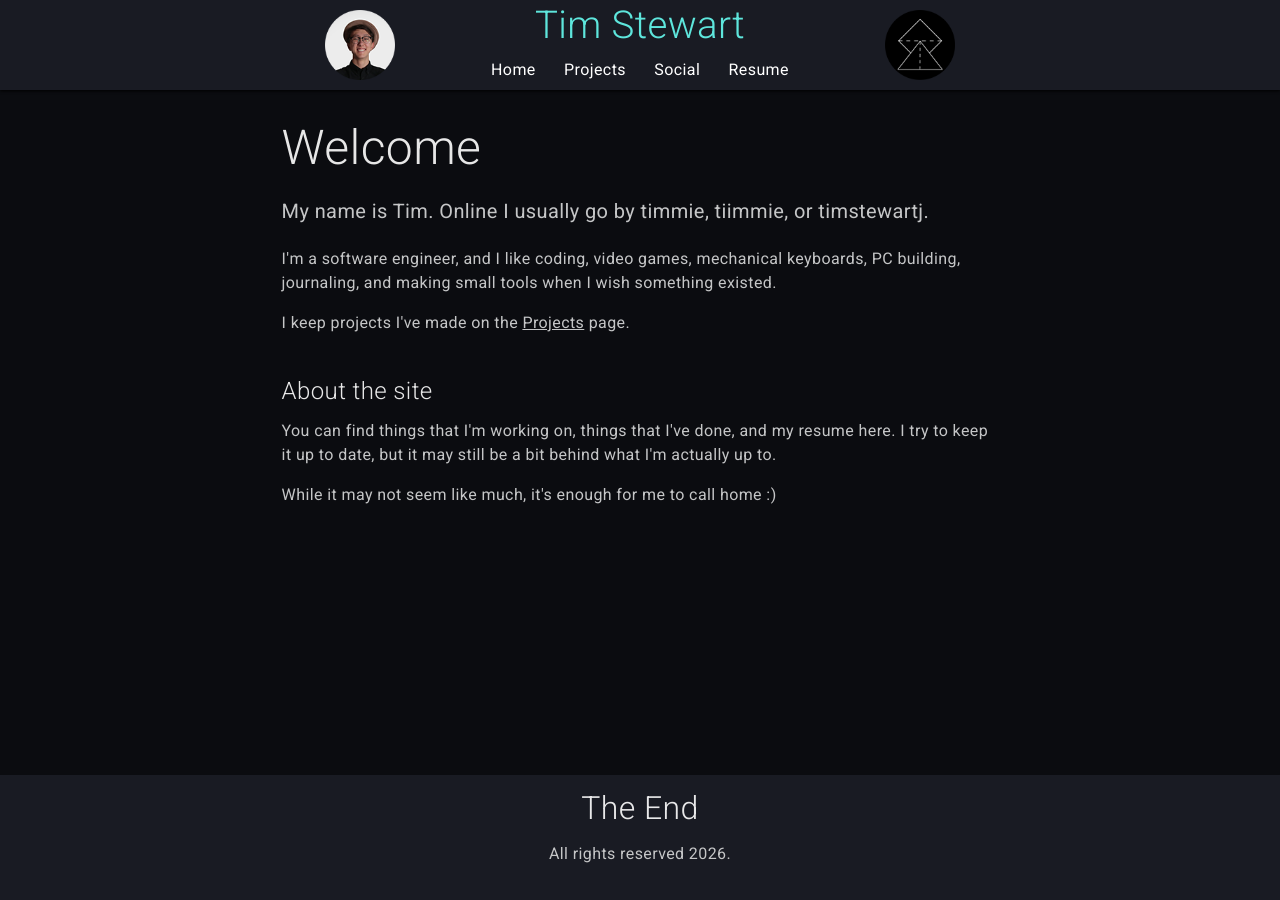
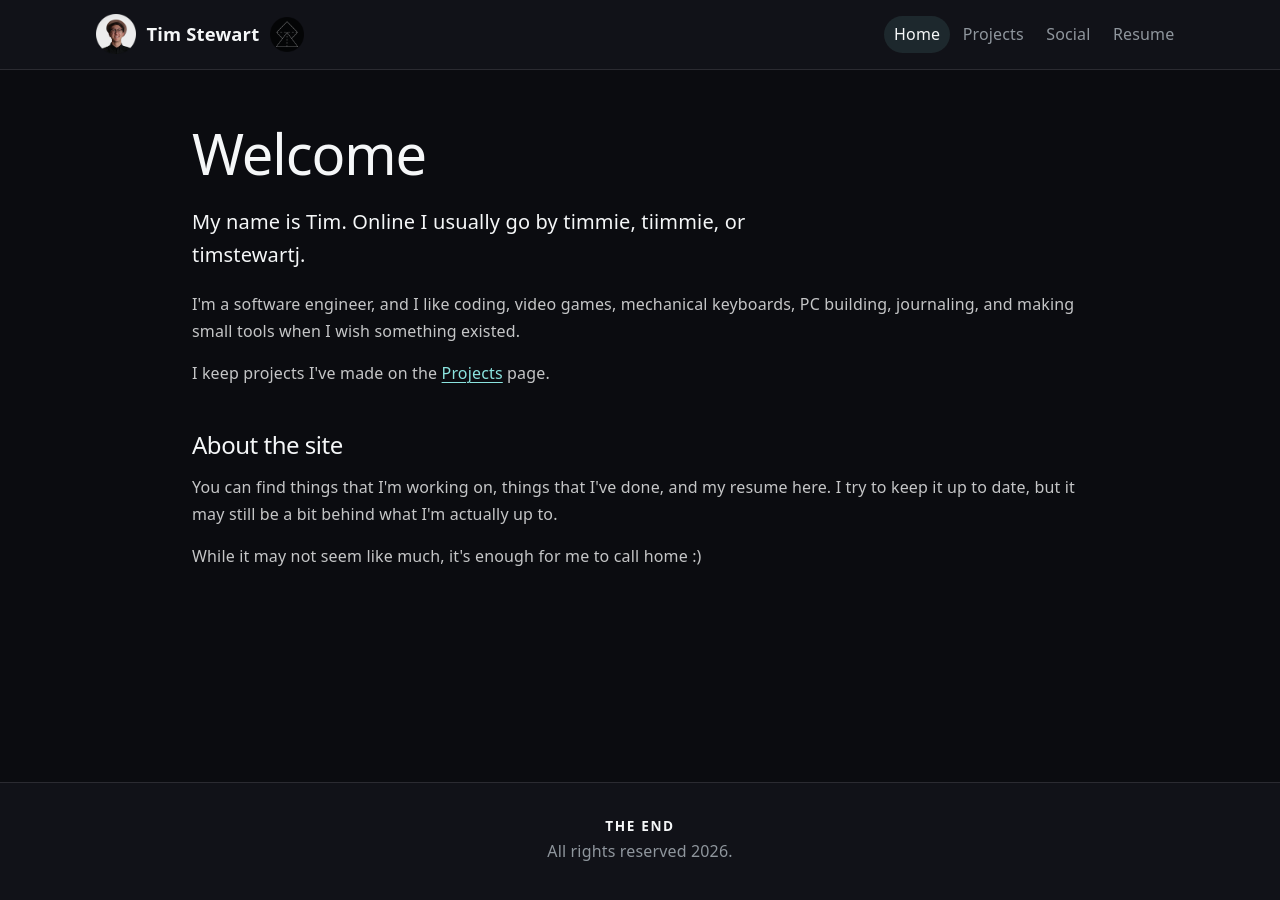
Before and after one commit to TimStewartJ/personal-site, a Jekyll site: the page built from index.html, in a window 1280 px wide. Built offline with Jekyll 4.4.1, drawn with Linux system fonts in a browser that asks for light colours.

Commit message:
Polish site shell
Co-authored-by: Copilot <223556219+Copilot@users.noreply.github.com>

```diff
--- a/_layouts/default.html
+++ b/_layouts/default.html
@@ -5,7 +5,6 @@
     <meta name="viewport" content="width=device-width, initial-scale=1" />
     <meta name="theme-color" content="#0b0c10" />
     <title>{% if page.title %}{{ page.title }} | {% endif %}TimStewartJ</title>
-    <link href="https://fonts.googleapis.com/css?family=Roboto:300,400" rel="stylesheet" type="text/css" />
     <link rel="stylesheet" href="{{ "/assets/css/style.css" | relative_url }}" />
     <link rel="shortcut icon" type="image/x-icon" href="{{ "/assets/favicon/favicon.ico" | relative_url }}" />
     <link rel="apple-touch-icon" sizes="180x180" href="{{ "/assets/favicon/apple-touch-icon.png" | relative_url }}" />
@@ -16,35 +15,29 @@
 
   <body>
     <div class="container">
-      <!--
-Beginning of actual display
-The fixed header
--->
+      <header class="headerholder">
+        <div class="header">
+          <a class="site-brand" href="{{ "/" | relative_url }}">
+            <img src="{{ "/assets/images/OffProf.png" | relative_url }}" id="headimg" alt="" aria-hidden="true" />
+            <span id="headtitle">Tim Stewart</span>
+            <img src="{{ "/assets/images/Logo.png" | relative_url }}" id="logoimg" alt="" aria-hidden="true" />
+          </a>
 
-      <div class="headerholder">
-        <div class="header">
-          <img src="{{ "/assets/images/OffProf.png" | relative_url }}" id="headimg" /><img src="{{ "/assets/images/Logo.png" | relative_url }}" id="logoimg" />
-          <div id="headtitle">
-            <h1><a href="{{ "/" | relative_url }}">Tim Stewart</a></h1>
-          </div>
-
-          <nav>
-            <a href="{{ "/" | relative_url }}">Home</a>
-            <a href="{{ "/projects" | relative_url }}">Projects</a>
-            <a href="{{ "/social" | relative_url }}">Social</a>
-            <a href="{{ "/resume" | relative_url }}">Resume</a>
+          <nav aria-label="Primary">
+            <a href="{{ "/" | relative_url }}"{% if page.url == "/" %} aria-current="page"{% endif %}>Home</a>
+            <a href="{{ "/projects" | relative_url }}"{% if page.url == "/projects/" or page.categories contains "projects" %} aria-current="page"{% endif %}>Projects</a>
+            <a href="{{ "/social" | relative_url }}"{% if page.url == "/social.html" %} aria-current="page"{% endif %}>Social</a>
+            <a href="{{ "/resume" | relative_url }}"{% if page.url == "/resume/" %} aria-current="page"{% endif %}>Resume</a>
           </nav>
         </div>
-      </div>
+      </header>
 
       {{content}}
 
-      <!-- The Footer -->
-
-      <div class="footer">
-        <h1>The End</h1>
+      <footer class="footer">
+        <p class="footer-title">The End</p>
         <p>All rights reserved {{ site.time | date: '%Y' }}.</p>
-      </div>
+      </footer>
     </div>
   </body>
 </html>
--- a/assets/css/base.css
+++ b/assets/css/base.css
@@ -1,39 +1,62 @@
 /* Base styles */
+:root {
+	--bg: #0b0c10;
+	--surface: #14161d;
+	--surface-soft: rgba(20, 22, 29, 0.72);
+	--border: rgba(197, 198, 199, 0.14);
+	--text: #c5c6c7;
+	--muted: #8f969d;
+	--heading: #f5f7f8;
+	--link: #8be4df;
+	--link-hover: #66fcf1;
+	--accent: #45a29e;
+	--content-width: 42rem;
+	--wide-width: 56rem;
+	--grid-width: 68rem;
+}
+
 html {
-	background: #0b0c10;
+	background: var(--bg);
 }
 
 body {
-	font-family: 'Roboto', sans-serif;
-	color: #c5c6c7;
-	background: #0b0c10;
+	font-family: ui-sans-serif, system-ui, -apple-system, BlinkMacSystemFont, "Segoe UI", sans-serif;
+	color: var(--text);
+	background: var(--bg);
 	padding: 0;
 	margin: 0;
-	line-height: 1.5em;
-	letter-spacing: 0.025em;
+	line-height: 1.65;
+	letter-spacing: 0.01em;
+	text-rendering: optimizeLegibility;
 }
 
 body a:hover
 {
-	color: #45a29e;
+	color: var(--link-hover);
 }
 
 body a {
-	color: #c5c6c7;
+	color: var(--link);
+	text-decoration-thickness: 0.08em;
+	text-underline-offset: 0.18em;
 }
 
-body h1, h2 {
-	color: white;
-	font-weight: 200;
-	opacity: 0.9;
+body h1,
+body h2 {
+	color: var(--heading);
+	font-weight: 500;
+	line-height: 1.15;
+	letter-spacing: -0.02em;
 }
 
 .container {
-	position: relative;
 	min-height: 100vh;
-	background: #0b0c10;
+	background: var(--bg);
+	display: flex;
+	flex-direction: column;
 }
 
 .content {
-	padding-bottom: 150px;
+	flex: 1;
+	padding: clamp(2rem, 4vw, 3.5rem) 0 clamp(4rem, 8vw, 6rem);
 }
--- a/assets/css/footer.css
+++ b/assets/css/footer.css
@@ -1,9 +1,24 @@
 /* Footer styles */
 .footer {
-	position: absolute;
+	background: var(--surface-soft);
+	border-top: 1px solid var(--border);
+	color: var(--muted);
+	margin-top: auto;
+	padding: 2rem 1rem 2.25rem;
 	text-align: center;
-	background: #191b23;
-	height: 125px;
-	bottom: 0;
 	width: 100%;
+	box-sizing: border-box;
 }
+
+.footer p {
+	margin: 0;
+}
+
+.footer-title {
+	color: var(--heading);
+	font-size: 0.85rem;
+	font-weight: 600;
+	letter-spacing: 0.12em;
+	margin-bottom: 0.45rem;
+	text-transform: uppercase;
+}
--- a/assets/css/header.css
+++ b/assets/css/header.css
@@ -1,60 +1,69 @@
 /* Header styles */
-.header {
-	width: 100%;
-	position: fixed;
-	top: 0;
-	left: 0;
-	z-index: 1738;
-	background: #191b23;
-	text-align: center;
-	box-shadow: 0px 1px 3px 0px black;
-	line-height: 40px;
+.headerholder {
+	background: var(--surface-soft);
+	border-bottom: 1px solid var(--border);
 }
 
-.headerholder {
-	height: 90px;
+.header {
+	width: min(92%, var(--grid-width));
+	margin: 0 auto;
+	padding: 0.9rem 0;
+	display: flex;
+	align-items: center;
+	justify-content: space-between;
+	gap: 1rem;
 }
 
-.header a {
-	color: white;
+.site-brand {
+	color: var(--heading);
 	text-decoration: none;
-	padding: 12px;
-	transition: color 0.1s linear;
+	display: flex;
+	align-items: center;
+	gap: 0.65rem;
+	padding: 0;
 }
 
-.header h1 {
-	margin:5px;
+.site-brand:hover {
+	color: var(--link-hover);
 }
 
 #headtitle {
-	font-size: larger;
+	font-size: 1.15rem;
+	font-weight: 600;
+	letter-spacing: 0.01em;
+	white-space: nowrap;
 }
 
-#headtitle a {
-	color: #66fcf1;
-	padding: 0px;
-}
-
-#headtitle a:hover {
-	color: #45a29e;
-}
-
-#headimg {
-	position: absolute;
+#headimg,
+#logoimg {
 	width: auto;
-	height: 70px;
-	vertical-align: middle;
-	padding: 10px;
-	left: 50%;
-	transform: translate(-325px)
+	height: 2.5rem;
+	display: block;
 }
 
 #logoimg {
-	position: absolute;
-	width: auto;
-	height: 70px;
-	vertical-align: middle;
-	padding: 10px;
-	left: 50%;
-	transform: translate(235px)
+	height: 2.15rem;
+	opacity: 0.72;
 }
+
+.header nav {
+	display: flex;
+	align-items: center;
+	justify-content: flex-end;
+	flex-wrap: wrap;
+	gap: 0.2rem;
+}
+
+.header nav a {
+	color: var(--muted);
+	text-decoration: none;
+	border-radius: 999px;
+	padding: 0.35rem 0.6rem;
+	transition: background-color 0.15s linear, color 0.15s linear;
+}
+
+.header nav a:hover,
+.header nav a[aria-current="page"] {
+	color: var(--heading);
+	background: rgba(139, 228, 223, 0.1);
+}
--- a/assets/css/responsive.css
+++ b/assets/css/responsive.css
@@ -1,71 +1,55 @@
 /* Responsive/mobile styles */
-@media (max-width: 498px) {
+@media (max-width: 640px) {
 body {
 	padding: 0;
 	margin: 0;
-	font-size:small;
-}
-
-.container {
-	position: relative;
-	min-height: 100vh;
+	font-size: 1rem;
 }
 
 .content {
-	padding-bottom: 125px;
-	margin-top: 3vh;
+	padding-top: 2rem;
 }
 
 .header {
-	line-height: 35px;
-	position: static;
+	width: min(90%, var(--grid-width));
+	align-items: flex-start;
+	flex-direction: column;
+	gap: 0.65rem;
+	padding: 0.85rem 0;
 }
 
-.headerholder {
-	height: 70px;
+.header nav {
+	justify-content: flex-start;
 }
 
-.header a {
-	padding: 5px;
-}
-
-.header h1 {
-	margin: 0px;
-	padding-top: 5px;
+.header nav a {
+	padding: 0.3rem 0.45rem;
 }
 
 #headimg {
-	position: absolute;
-	width: auto;
-	height: 33px;
-	vertical-align: middle;
-	padding: 10px;
-	left: 50%;
-	transform: translate(-140px);
+	height: 2rem;
 }
 
 #logoimg {
-	position: absolute;
-	width: auto;
-	height: 33px;
-	vertical-align: middle;
-	padding: 10px;
-	left: 50%;
-	transform: translate(90px)
+	display: none;
+}
+
+#headtitle {
+	font-size: 1.05rem;
 }
 
 .section {
-	width: 90%;
+	width: min(90%, var(--content-width));
 }
 
 .section.wide {
-	width: 90%;
+	width: min(90%, var(--wide-width));
 }
 
 /* Spreadsheet iframes need larger width for readability */
 .section .spreadsheet-iframe {
-width: 625px;
-height: 600px;
+	width: 625px;
+	height: 600px;
 }
 
 .section.bg {
@@ -81,13 +65,8 @@ height: 600px;
 	margin-bottom: 5px;
 }
 
-.section p {
-	width: 90%;
-	margin: 0 auto;
-}
-
 .projects {
-	width: 90%;
+	width: min(90%, var(--grid-width));
 }
 
 .hero h1 {
@@ -95,10 +74,6 @@ height: 600px;
 }
 
 .project {
-	flex: 100%;
-}
-
-.footer {
-	height: 100px;
+	flex-basis: 100%;
 }
 }
--- a/assets/css/section.css
+++ b/assets/css/section.css
@@ -2,23 +2,24 @@
 .section {
 	position: relative;
 	padding-bottom: 1em;
-	width: 40%;
+	width: min(90%, var(--content-width));
 	margin: 0 auto;
 }
 
 .section.wide {
-	width: 56%;
+	width: min(90%, var(--wide-width));
 }
 
 .hero h1 {
-	font-size: 3em;
-	line-height: 1.1em;
-	margin-bottom: 0.25em;
+	font-size: clamp(2.35rem, 6vw, 3.5rem);
+	margin: 0 0 0.25em;
 }
 
 .lede {
-	font-size: 1.25em;
-	line-height: 1.6em;
+	color: var(--heading);
+	font-size: clamp(1.1rem, 2vw, 1.25rem);
+	line-height: 1.65;
+	max-width: 42rem;
 }
 
 .section img {
@@ -50,11 +51,11 @@
 }
 
 #h2Link {
-	color: white;
+	color: var(--heading);
 }
 
 #h2Link:hover {
-	color: #45a29e;
+	color: var(--link-hover);
 }
 
 #thumb {
@@ -64,7 +65,8 @@
 .projects {
 	display: flex;
 	flex-wrap: wrap;
-	width: 56%;
+	gap: 1rem;
+	width: min(90%, var(--grid-width));
 	margin: 0 auto;
 }
 
@@ -74,14 +76,14 @@
 }
 
 .project {
-margin: 1em;
-padding: 1em;
-border: 1px solid rgba(197, 198, 199, 0.16);
-border-radius: 0.2em;
-flex: 25%;
+	margin: 0;
+	padding: 1rem;
+	border: 1px solid var(--border);
+	border-radius: 0.35rem;
+	flex: 1 1 17rem;
 	background-color: rgba(20, 22, 29, 0.45);
 	text-decoration: none;
-transition: all 0.25s;
+	transition: border-color 0.2s linear, transform 0.2s ease;
 	display: flex;
 	flex-direction: column;
 	position: relative;
@@ -93,7 +95,7 @@ transition: all 0.25s;
 	display: block;
 	box-sizing: border-box;
 	flex-grow: 1;
-    min-height: 200px; /* Fallback for browsers without aspect-ratio support */
+	min-height: 200px;
 }
 
 .post-date {
@@ -109,11 +111,12 @@ transition: all 0.25s;
 }
 
 .project:hover {
+	border-color: rgba(139, 228, 223, 0.35);
 	transform: translateY(-2px);
 }
 
 .project h2{
-	color:rgb(101, 212, 205);
+	color: var(--link);
 }
 
 .desc {
@@ -136,7 +139,7 @@ color: #adadad;
 }
 
 .external-link-indicator svg {
-    color: #45a29e;
+	color: var(--accent);
 	width: 14px;
 	height: 14px;
 }
```
Lines whose indentation alone changed are shown as unchanged.
